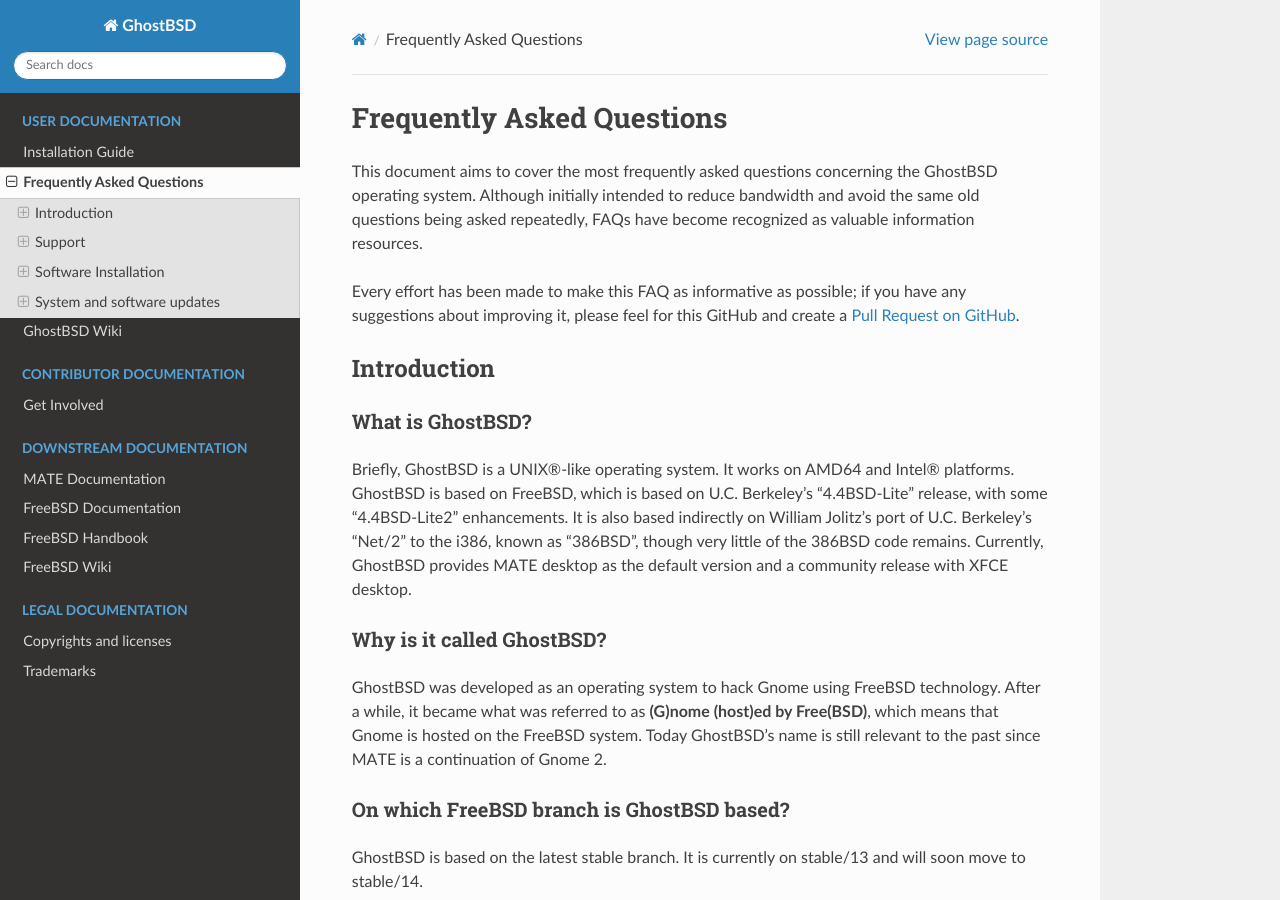
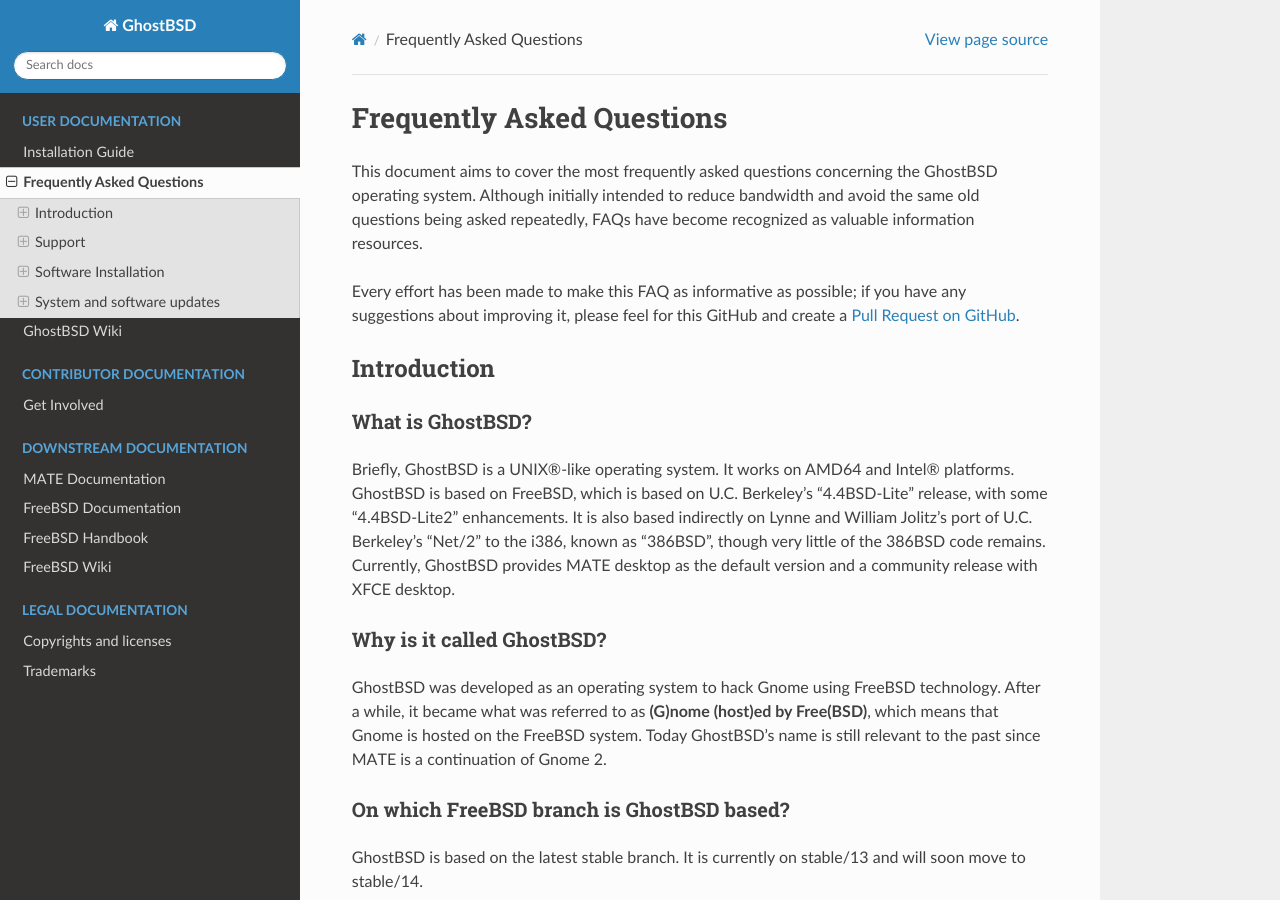
Before and after one commit to ghostbsd/documentation, a Sphinx documentation site: the page built from source/user/FAQ.md, in a window 1280 px wide and 900 px high. Built offline with Sphinx 7.4.7 and the Read the Docs theme 2.0.0, drawn with Linux system fonts in a browser that asks for light colours; some of the changed text lies outside the part shown.

Commit message:
Update FAQ.md

```diff
--- a/source/user/FAQ.md
+++ b/source/user/FAQ.md
@@ -9,7 +9,7 @@
 
 ### What is GhostBSD?
 
-Briefly, GhostBSD is a UNIX®-like operating system. It works on AMD64 and Intel® platforms. GhostBSD is based on FreeBSD, which is based on U.C. Berkeley’s “4.4BSD-Lite” release, with some “4.4BSD-Lite2” enhancements. It is also based indirectly on William Jolitz’s port of U.C. Berkeley’s “Net/2” to the i386, known as “386BSD”, though very little of the 386BSD code remains. Currently, GhostBSD provides MATE desktop as the default version and a community release with XFCE desktop.
+Briefly, GhostBSD is a UNIX®-like operating system. It works on AMD64 and Intel® platforms. GhostBSD is based on FreeBSD, which is based on U.C. Berkeley’s “4.4BSD-Lite” release, with some “4.4BSD-Lite2” enhancements. It is also based indirectly on Lynne and William Jolitz's port of U.C. Berkeley’s “Net/2” to the i386, known as “386BSD”, though very little of the 386BSD code remains. Currently, GhostBSD provides MATE desktop as the default version and a community release with XFCE desktop.
 
 ### Why is it called GhostBSD?
 
```
Also changed, not shown: other parts of source/user/FAQ.md (+1 -1 lines).
